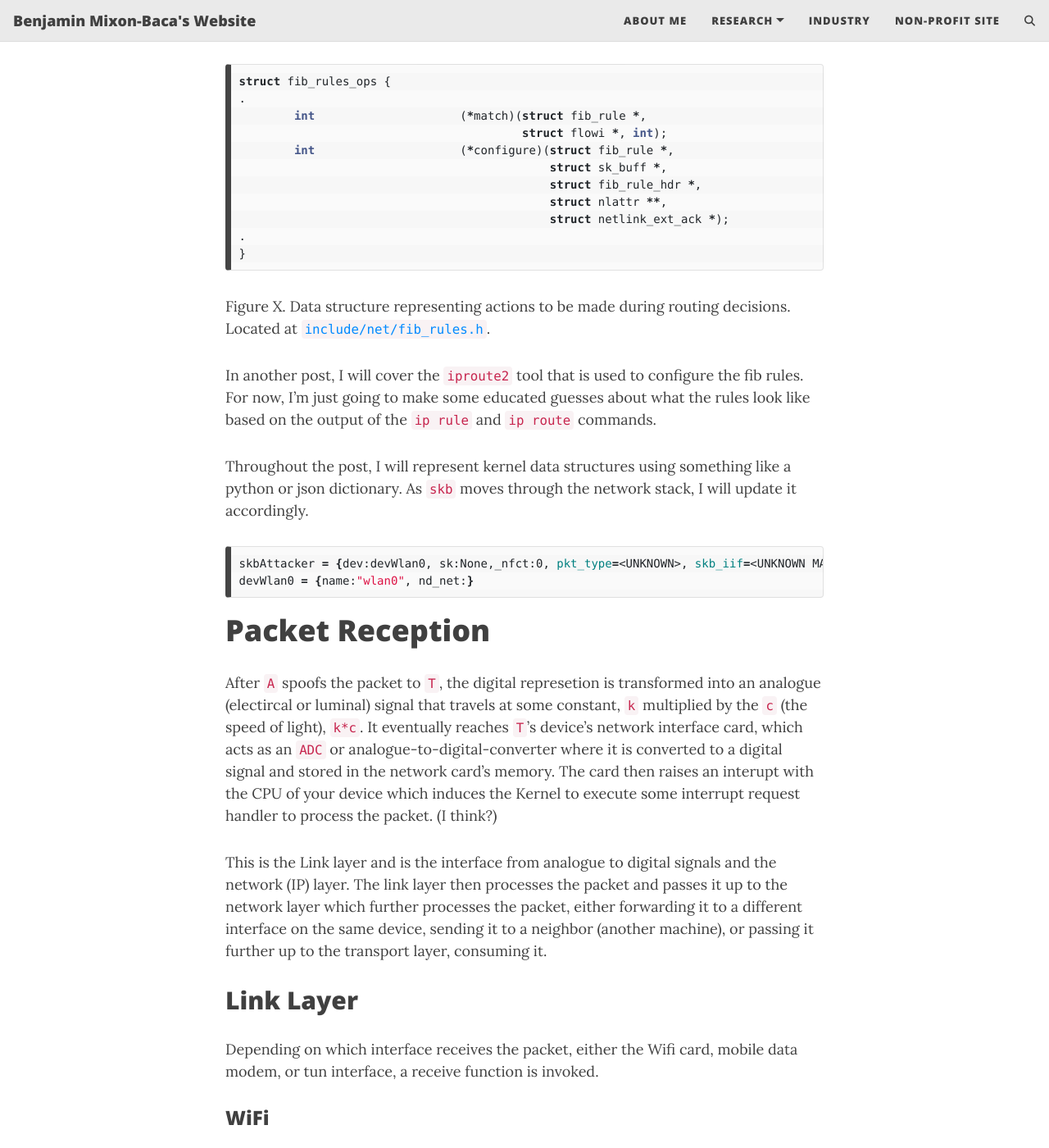
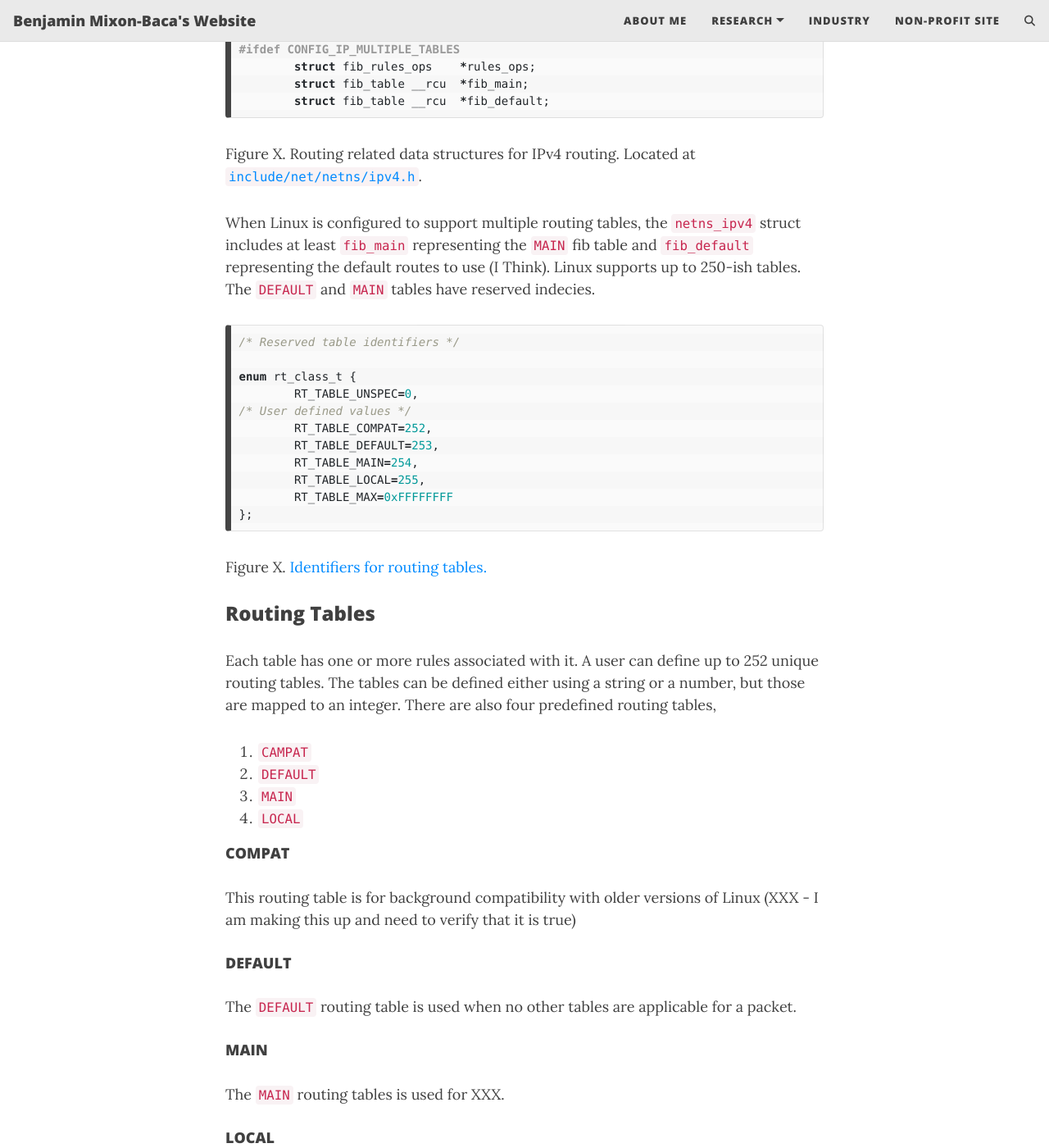
Before and after one commit to bmixonba/bmixonba.github.io, a Jekyll site: the page built from _posts/2025-05-21-Linux-Routing.md, in a window 1280 px wide and 1400 px high, scrolled down 5817 px. Shown: the whole window at 82% size. Built offline with Jekyll 4.4.1, drawn with Linux system fonts in a browser that asks for light colours; comment, search, counter and statistics services are not loaded; some of the changed text lies outside the part shown.

Commit message:
Restructuring section on routing tables

````diff
--- a/_posts/2025-05-21-Linux-Routing.md
+++ b/_posts/2025-05-21-Linux-Routing.md
@@ -177,6 +180,8 @@
  *		of the interface.
  *	@nf_hooks_ingress:	netfilter hooks executed for ingress packets
 
+## Network Namespaces and Network Data Structures
+
 The network namespace `nd_net` is defined as
 ```c
 typedef struct {
@@ -223,6 +228,74 @@
 	struct fib_table __rcu	*fib_default;
 ```
 Figure X. Routing related data structures for IPv4 routing. Located at [`include/net/netns/ipv4.h`](https://github.com/torvalds/linux/blob/master/include/net/netns/ipv4.h#L50).
+
+When Linux is configured to support multiple routing tables, the `netns_ipv4`
+struct includes at least `fib_main` representing the `MAIN` fib table and
+`fib_default` representing the default routes to use (I Think). Linux supports
+up to 250-ish tables. The `DEFAULT` and `MAIN` tables have reserved indecies.
+
+```c
+/* Reserved table identifiers */
+
+enum rt_class_t {
+	RT_TABLE_UNSPEC=0,
+/* User defined values */
+	RT_TABLE_COMPAT=252,
+	RT_TABLE_DEFAULT=253,
+	RT_TABLE_MAIN=254,
+	RT_TABLE_LOCAL=255,
+	RT_TABLE_MAX=0xFFFFFFFF
+};
+```
+Figure X. [Identifiers for routing tables.](https://elixir.bootlin.com/linux/v6.14.4/source/include/uapi/linux/rtnetlink.h#L355)
+
+### Routing Tables
+
+Each table has one or more rules associated with it. A user can define up to
+252 unique routing tables. The tables can be defined either using a string or a
+number, but those are mapped to an integer.  There are also four predefined
+routing tables,
+
+1. `CAMPAT`
+2. `DEFAULT`
+3. `MAIN`
+4. `LOCAL`
+
+#### COMPAT
+
+This routing table is for background compatibility with older versions of Linux (XXX - I am making this up and need to verify that it is true)
+
+#### DEFAULT
+
+The `DEFAULT` routing table is used when no other tables are applicable for a packet.
+
+#### MAIN
+
+The `MAIN` routing tables is used for XXX.
+
+#### LOCAL
+
+The `LOCAL` routing table is used for packets generated and received by the local processes.
+
+
+
+## Forward Information Base (FIB) Data Structure
+
+The Forwarwd Information base (FIB) is the name of the routing data structure used to
+represent routing rules.
+
+```c
+struct fib_table {
+	struct hlist_node	tb_hlist;
+	u32			tb_id;
+	int			tb_num_default;
+	struct rcu_head		rcu;
+	unsigned long 		*tb_data;
+	unsigned long		__data[];
+};
+```
+Figure X. Defintion of a FIB table in Linux. Located at [`include/net/ip_fib.h`](https://github.com/torvalds/linux/blob/master/include/net/ip_fib.h#L257).
+
 
 ```c
 struct fib_rules_ops {
@@ -243,13 +316,18 @@
 fib rules. For now, I'm just going to make some educated guesses about what the
 rules look like based on the output of the `ip rule` and `ip route` commands.
 
+## Packet Representation in this Post
+
 Throughout the post, I will represent kernel data structures using something
 like a python or json dictionary. As `skb` moves through the network stack, I
 will update it accordingly.
 
 ```bash
-skbAttacker = {dev:devWlan0, sk:None,_nfct:0, pkt_type=<UNKNOWN>, skb_iif=<UNKNOWN MAYBE 2>, secmark=0, mark=0}
-devWlan0 = {name:"wlan0", nd_net:}
+struct sk_buff skbAttacker = {dev:devWlan0, sk:None,_nfct:0, pkt_type=<UNKNOWN>, skb_iif=<UNKNOWN MAYBE 2>, secmark=0, mark=0}
+struct net_device devWlan0 = {name:"wlan0", nd_net:netWlan0}
+struct net netWlan0 = {}
+struct netns_ipv4 = {rules_ops: Wlan0FibRules}
+struct fib_rules_ops Wlan0FibRules = {}
 ```
 
 # Packet Reception
@@ -1291,51 +1369,6 @@
 Figure X. IP code that calls to TCP or UDP receive routines, or sends an ICMP message in [ip_input](https://github.com/torvalds/linux/blob/master/net/ipv4/ip_input.c#L317).
 
 
-## Routing Tables
-
-Linux is capable of having multiple routing tables. Each table has one or more
-rules associated with it. A user can define up to 252 unique routing tables. The tables
-can be defined either using a string or a number, but those are mapped to an integer.
-There are also four predefined routing tables,
-
-1. `CAMPAT`
-2. `DEFAULT`
-3. `MAIN`
-4. `LOCAL`
-
-### COMPAT
-
-This routing table is for background compatibility with older versions of Linux (XXX - I am making this up and need to verify that it is true)
-
-### DEFAULT
-
-The `DEFAULT` routing table is used when no other tables are applicable for a packet.
-
-### MAIN
-
-The `MAIN` routing tables is used for XXX.
-
-### LOCAL
-
-The `LOCAL` routing table is used for packets generated and received by the local processes.
-
-```c
-
-/* Reserved table identifiers */
-
-enum rt_class_t {
-	RT_TABLE_UNSPEC=0,
-/* User defined values */
-	RT_TABLE_COMPAT=252,
-	RT_TABLE_DEFAULT=253,
-	RT_TABLE_MAIN=254,
-	RT_TABLE_LOCAL=255,
-	RT_TABLE_MAX=0xFFFFFFFF
-};
-
-```
-Figure X. [Identifiers for routing tables.](https://elixir.bootlin.com/linux/v6.14.4/source/include/uapi/linux/rtnetlink.h#L355)
-
 
 # Lifetime of a packet
 
````
Also changed, not shown: other parts of _posts/2025-05-21-Linux-Routing.md (+4 -1 lines).
